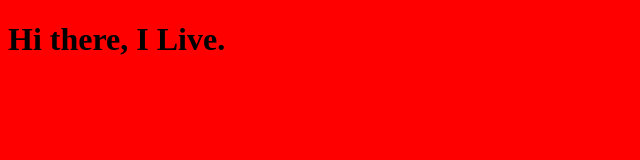
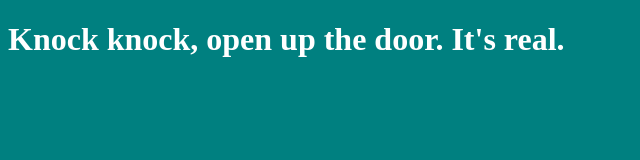
Before and after one commit to xavierolivares/xavierolivares.com, a React app: page / in a window 1280 px wide. Shown: the whole page, without its empty margins (0-640 px from the left). Built offline with nearby package versions, Linux system fonts and the light colour scheme.

Commit message:
minor changes

```diff
--- a/client/homepage.js
+++ b/client/homepage.js
@@ -1,13 +1,12 @@
 import React, {Component}
 from 'react'
-import {Link} from 'react'
+import {Link} from 'react-router-dom'
 
 export class Homepage extends Component {
     render () {
         return <div>
             {/* <Link to='/'>Home</Link> */}
-            <h1>Hi there, I Live.</h1>
+            <h1>Knock knock, open up the door. It's real.</h1>
             </div>
     }
-
 }
--- a/public/main.css
+++ b/public/main.css
@@ -1,7 +1,7 @@
-.tom {
-    background-color: salmon
+h1 {
+    color: white;
 }
 
 html {
-    background-color: red
+    background-color: teal
 }
```
Also changed, not shown: README.md, server/apiRoutes/about.js (added), server/apiRoutes/contact.js (added), server/apiRoutes/portfolio.js (added).
